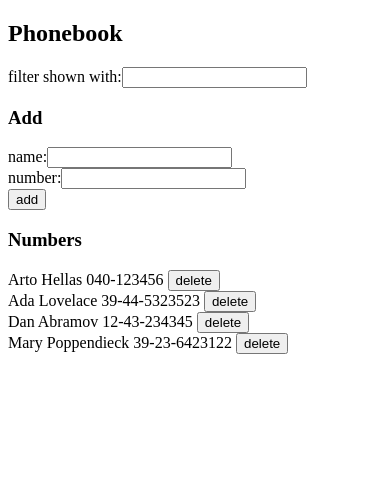
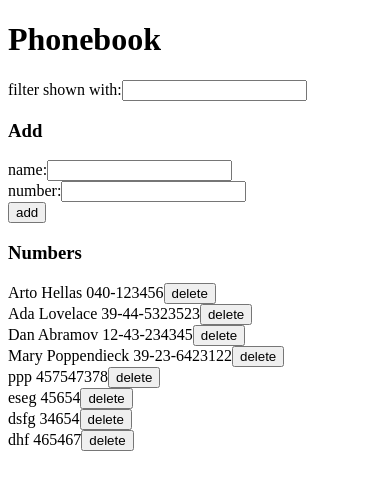
Before and after one commit to jiasheng1100/web-development-exercises, a React (Create React App) app in the folder part2/phonebook/: page / in a window 390 px wide. Shown: the top 490 px of the page. Built offline with nearby package versions, Linux system fonts and the light colour scheme; data requests are answered from the project's data file.

Commit message:
ex.2.19 phonebook step11

```diff
--- a/part2/phonebook/db.json
+++ b/part2/phonebook/db.json
@@ -19,6 +19,26 @@
       "name": "Mary Poppendieck",
       "number": "39-23-6423122",
       "id": 4
+    },
+    {
+      "name": "ppp",
+      "number": "457547378",
+      "id": 5
+    },
+    {
+      "name": "eseg",
+      "number": "45654",
+      "id": 6
+    },
+    {
+      "name": "dsfg",
+      "number": "34654",
+      "id": 7
+    },
+    {
+      "name": "dhf",
+      "number": "465467",
+      "id": 8
     }
   ]
 }
--- a/part2/phonebook/src/App.js
+++ b/part2/phonebook/src/App.js
@@ -3,13 +3,15 @@ import Form from './components/Form'
 import Persons from './components/Persons'
 import addPerson from './components/addPerson'
 import Button from './components/Button'
+import Notification from './components/Notification'
 import personService from './services/persons'
 
 const App = () => {
   const [persons, setPersons] = useState([])
-  const [newName, setNewName] = useState('') //store the user-submitted input
-  const [newNum, setNewNum] = useState('')
-  const [newFilter, setNewFilter] = useState('')
+  const [newName, setNewName] = useState('') //user input name
+  const [newNum, setNewNum] = useState('') //user input number
+  const [newFilter, setNewFilter] = useState('') //user input filter string
+  const [message, setMessage] = useState(null)
 
   useEffect(() => {
     personService
@@ -19,13 +21,14 @@ const App = () => {
 
   return (
     <div>
-      <h2>Phonebook</h2>
+      <h1>Phonebook</h1>
+      <Notification message={message} />
       <Form text={"filter shown with"} value={newFilter} setter={setNewFilter} />
       <h3>Add</h3>
       <form>
         <Form text={"name"} value={newName} setter={setNewName} />
         <Form text={"number"} value={newNum} setter={setNewNum} />
-        <Button text={"add"} handler={addPerson(persons, newName, newNum, setNewName, setNewNum, setPersons)} />
+        <Button text={"add"} handler={addPerson(persons, newName, newNum, setNewName, setNewNum, setPersons, setMessage)} />
       </form>
       <h3>Numbers</h3>
         <Persons newFilter={newFilter} persons={persons} setPersons={setPersons} />
--- /dev/null
+++ b/part2/phonebook/src/components/Notification.js
@@ -0,0 +1,13 @@
+const Notification = ({ message }) => {
+    if (message === null) {
+      return null
+    }
+
+    return (
+      <div className='message'>
+        {message}
+      </div>
+    )
+  }
+
+export default Notification
--- a/part2/phonebook/src/components/Persons.js
+++ b/part2/phonebook/src/components/Persons.js
@@ -8,7 +8,11 @@ const Persons = ({newFilter, persons, setPersons}) => {
       ? persons
       : persons.filter(person => person.name.toLowerCase().indexOf(newFilter.toLowerCase()) !== -1)
     return <>
-      {personsToShow.map(person => <div key={person.name}>{person.name} {person.number} <Button text={"delete"} handler={deletePerson(person.id, person.name, persons, setPersons)}/></div>)}
+      {personsToShow.map(person =>
+      <div className='person' key={person.name}>
+        {person.name} {person.number}
+        <Button text={"delete"} handler={deletePerson(person.id, person.name, persons, setPersons)}/>
+      </div>)}
     </>
 }
 
--- a/part2/phonebook/src/components/addPerson.js
+++ b/part2/phonebook/src/components/addPerson.js
@@ -1,6 +1,6 @@
 import personService from '../services/persons'
 
-const addPerson = (persons, newName, newNum, setNewName, setNewNum, setPersons) =>
+const addPerson = (persons, newName, newNum, setNewName, setNewNum, setPersons, setMessage) =>
   (event) => {
     event.preventDefault()
 
@@ -17,6 +17,9 @@ const addPerson = (persons, newName, newNum, setNewName, setNewNum, setPersons)
             setNewName('')
             setNewNum('')
           })
+
+          setMessage(`Updated '${newName}'`)
+          setTimeout(() => { setMessage(null) }, 2500)
       }
     }
     else
@@ -34,6 +37,9 @@ const addPerson = (persons, newName, newNum, setNewName, setNewNum, setPersons)
         setNewName('')
         setNewNum('')
       })
+
+      setMessage(`Added '${newName}'`)
+      setTimeout(() => { setMessage(null) }, 2500)
     }
   }
 
--- /dev/null
+++ b/part2/phonebook/src/index.css
@@ -0,0 +1,9 @@
+.message {
+    color: green;
+    background: lightgrey;
+    font-size: 20px;
+    border-style: solid;
+    border-radius: 5px;
+    padding: 10px;
+    margin-bottom: 10px;
+  }
--- a/part2/phonebook/src/index.js
+++ b/part2/phonebook/src/index.js
@@ -2,5 +2,6 @@ import React from 'react'
 import ReactDOM from 'react-dom/client'
 
 import App from './App'
+import './index.css'
 
 ReactDOM.createRoot(document.getElementById('root')).render(<App />)
```
